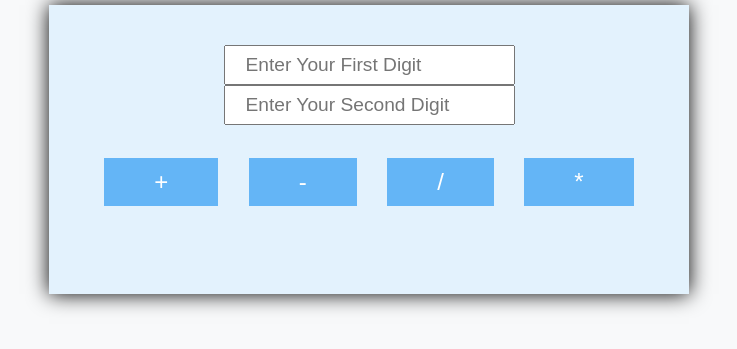
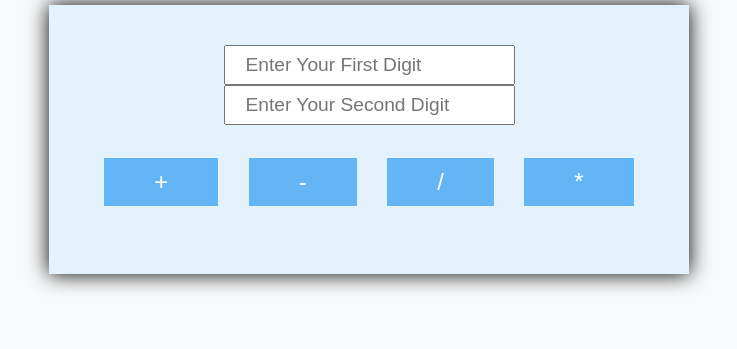
Before and after one commit to Maham-Rafeeq/Calculater, a plain HTML site: page index.html in a window 1280 px wide. Shown: the part 159-508 px from the top of the page, without its empty margins (271-1008 px from the left). Drawn offline with Linux system fonts and the light colour scheme.

Commit message:
Update style.css

```diff
--- a/style.css
+++ b/style.css
@@ -55,9 +55,8 @@ body #heading{
     background-color: #e3f2fd;
 color: #0d47a1;
 border: none;
-width: 20%;
-margin-inline: auto;
-padding-block:10px ;
+     margin-inline:auto;
+     paddding:10px;
 
  }
  @media (max-width:576px){
```
